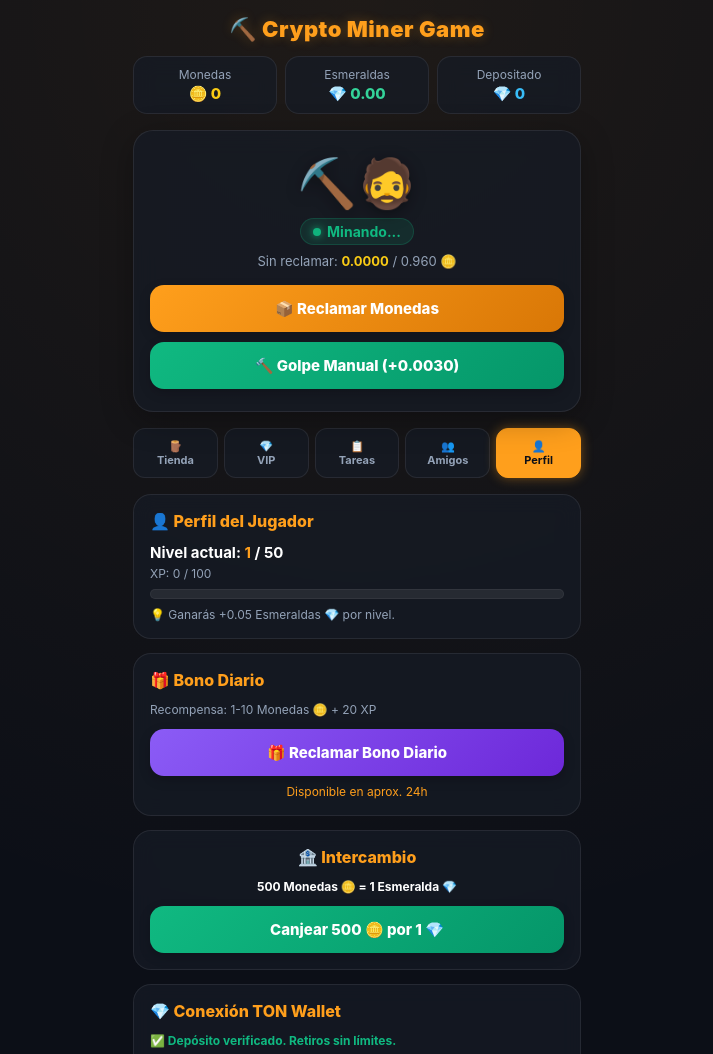
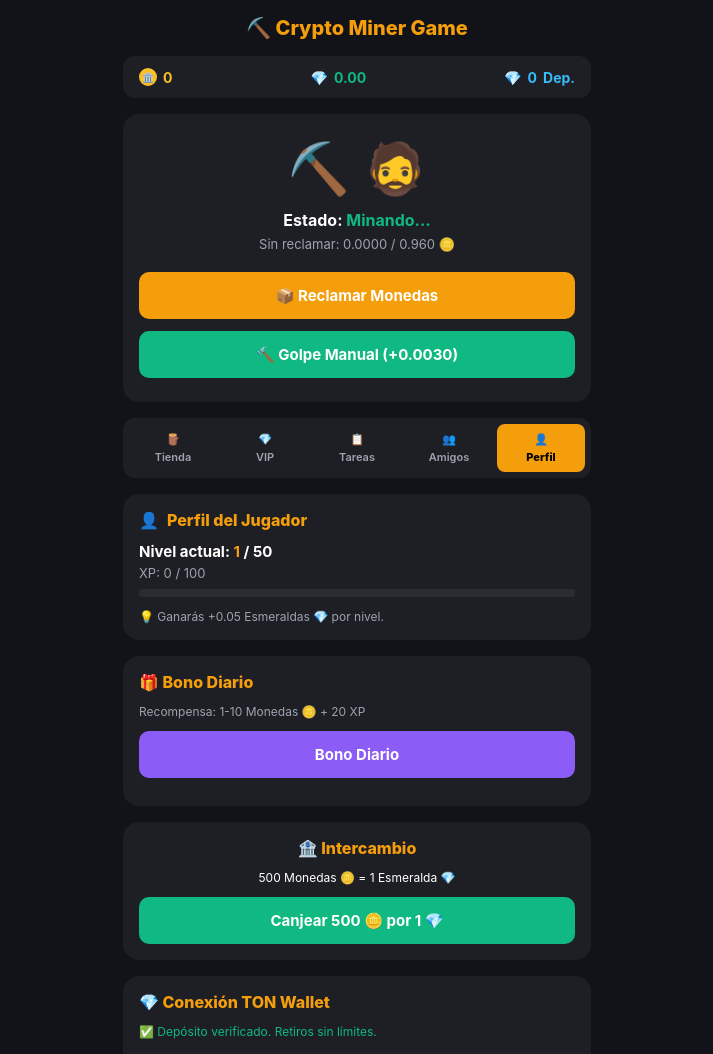
Before and after one commit to arturocorzo666-boop/crypto-miner-webapp, a plain HTML site: page index.html in a window 1280 px wide. Shown: the top 1054 px of the page, without its empty margins (283-996 px from the left). Drawn offline with Linux system fonts and the light colour scheme; a script that the page names is missing.

Commit message:
Update index.html

```diff
--- a/index.html
+++ b/index.html
@@ -9,15 +9,14 @@
     <script src="https://unpkg.com/@tonconnect/ui@latest/dist/tonconnect-ui.min.js"></script>
     <style>
         :root {
-            --bg-main: #0c0f17;
-            --card-bg: rgba(22, 27, 38, 0.75);
-            --card-border: rgba(255, 255, 255, 0.08);
-            --accent-orange: #ff9f1c;
-            --accent-green: #10b981;
-            --accent-blue: #0088cc;
-            --accent-purple: #8b5cf6;
-            --text-primary: #ffffff;
-            --text-secondary: #94a3b8;
+            --bg-dark: #121318;
+            --card-bg: #1e1f25;
+            --orange: #f59e0b;
+            --green: #10b981;
+            --blue: #38bdf8;
+            --purple: #8b5cf6;
+            --text-main: #ffffff;
+            --text-sub: #9ca3af;
         }
 
         * {
@@ -30,274 +29,239 @@
         }
 
         body {
-            background-color: var(--bg-main);
-            background-image: radial-gradient(circle at 50% 0%, rgba(255, 159, 28, 0.08), transparent 70%);
-            color: var(--text-primary);
+            background-color: var(--bg-dark);
+            color: var(--text-main);
             padding: 16px;
             padding-bottom: 40px;
-            max-width: 480px;
+            max-width: 500px;
             margin: 0 auto;
         }
 
-        /* --- MARCADORES SUPERIORES --- */
-        .header-title {
-            text-align: center;
-            font-size: 22px;
-            font-weight: 900;
-            letter-spacing: 0.5px;
-            color: var(--accent-orange);
-            margin-bottom: 14px;
-            text-shadow: 0 0 12px rgba(255, 159, 28, 0.3);
-        }
-
-        .stats-grid {
-            display: grid;
-            grid-template-columns: repeat(3, 1fr);
+        /* --- TÍTULO PRINCIPAL --- */
+        .app-title {
+            font-size: 20px;
+            font-weight: 800;
+            color: var(--orange);
+            display: flex;
+            align-items: center;
+            justify-content: center;
             gap: 8px;
             margin-bottom: 16px;
         }
 
-        .stat-card {
+        /* --- BARRA DE ESTADÍSTICAS (Igual a la imagen) --- */
+        .stats-bar {
+            display: flex;
+            justify-content: space-between;
+            align-items: center;
             background: var(--card-bg);
-            border: 1px solid var(--card-border);
-            backdrop-filter: blur(10px);
-            border-radius: 14px;
-            padding: 10px 6px;
-            text-align: center;
-            display: flex;
-            flex-direction: column;
-            align-items: center;
-            gap: 2px;
-        }
-
-        .stat-value {
-            font-size: 15px;
-            font-weight: 800;
-        }
-
-        .stat-value.coins { color: #facc15; }
-        .stat-value.gems { color: #34d399; }
-        .stat-value.dep { color: #38bdf8; }
-
-        /* --- ZONA DE MINADO CENTRAL --- */
-        .mining-hero {
-            background: var(--card-bg);
-            border: 1px solid var(--card-border);
-            backdrop-filter: blur(12px);
-            border-radius: 20px;
-            padding: 22px 16px;
-            text-align: center;
-            box-shadow: 0 8px 32px rgba(0, 0, 0, 0.3);
+            border-radius: 12px;
+            padding: 12px 16px;
             margin-bottom: 16px;
         }
 
-        .miner-avatar {
-            font-size: 48px;
-            margin-bottom: 6px;
-            display: inline-block;
-            filter: drop-shadow(0 4px 8px rgba(0, 0, 0, 0.4));
-        }
-
-        .status-badge {
-            display: inline-flex;
+        .stat-item {
+            display: flex;
             align-items: center;
             gap: 6px;
             font-size: 14px;
             font-weight: 700;
-            color: var(--accent-green);
-            background: rgba(16, 185, 129, 0.12);
-            padding: 4px 12px;
-            border-radius: 20px;
-            border: 1px solid rgba(16, 185, 129, 0.2);
-            margin-bottom: 8px;
         }
 
-        .status-dot {
-            width: 8px;
-            height: 8px;
-            background-color: var(--accent-green);
+        /* Colores exactos de los textos en la barra superior */
+        .val-coins { color: #fbbf24; }
+        .val-gems { color: var(--green); }
+        .val-dep { color: var(--blue); }
+
+        /* Icono del banco dorado aproximado */
+        .bank-icon {
+            background: #fbbf24;
+            color: #000;
             border-radius: 50%;
-            box-shadow: 0 0 8px var(--accent-green);
-            animation: pulse 1.5s infinite;
+            width: 18px;
+            height: 18px;
+            display: inline-flex;
+            align-items: center;
+            justify-content: center;
+            font-size: 10px;
         }
 
-        @keyframes pulse {
-            0% { opacity: 0.4; }
-            50% { opacity: 1; }
-            100% { opacity: 0.4; }
-        }
-
-        .unclaimed-info {
-            font-size: 13px;
-            color: var(--text-secondary);
+        /* --- TARJETA DE MINADO CENTRAL --- */
+        .mining-card {
+            background: var(--card-bg);
+            border-radius: 16px;
+            padding: 24px 16px;
+            text-align: center;
             margin-bottom: 16px;
         }
 
-        .unclaimed-info span {
-            color: #facc15;
-            font-weight: 700;
+        .miner-avatars {
+            font-size: 50px;
+            margin-bottom: 12px;
+            display: flex;
+            justify-content: center;
+            gap: 4px;
         }
 
-        /* BOTONES PRINCIPALES */
+        .status-text {
+            font-size: 16px;
+            font-weight: 700;
+            margin-bottom: 6px;
+        }
+
+        .status-active {
+            color: var(--green);
+        }
+
+        .unclaimed-text {
+            font-size: 13px;
+            color: var(--text-sub);
+            margin-bottom: 20px;
+        }
+
+        /* BOTONES DE ACCIÓN */
         .btn {
             width: 100%;
             padding: 14px;
-            border-radius: 14px;
+            border-radius: 10px;
             border: none;
             font-size: 15px;
-            font-weight: 800;
-            color: #ffffff;
+            font-weight: 700;
+            color: #fff;
             cursor: pointer;
             display: flex;
             align-items: center;
             justify-content: center;
             gap: 8px;
-            transition: all 0.15s ease;
-            box-shadow: 0 4px 12px rgba(0, 0, 0, 0.2);
+            margin-bottom: 12px;
         }
 
-        .btn:active {
-            transform: scale(0.98);
-        }
+        .btn:active { opacity: 0.8; }
 
-        .btn-claim {
-            background: linear-gradient(135deg, #ff9f1c, #d97706);
-            margin-bottom: 10px;
-        }
+        .btn-claim { background-color: var(--orange); }
+        .btn-hit { background-color: var(--green); margin-bottom: 0; }
 
-        .btn-hit {
-            background: linear-gradient(135deg, #10b981, #059669);
-        }
-
-        /* --- MENÚ DE PESTAÑAS --- */
-        .tabs-nav {
+        /* --- MENÚ DE PESTAÑAS (En un solo contenedor oscuro) --- */
+        .tabs-container {
+            background: var(--card-bg);
+            border-radius: 12px;
             display: grid;
             grid-template-columns: repeat(5, 1fr);
-            gap: 6px;
+            padding: 6px;
+            gap: 4px;
             margin-bottom: 16px;
         }
 
-        .tab-item {
-            background: var(--card-bg);
-            border: 1px solid var(--card-border);
-            border-radius: 12px;
-            padding: 10px 2px;
-            color: var(--text-secondary);
+        .tab-btn {
+            padding: 8px 0;
+            color: var(--text-sub);
             font-size: 11px;
-            font-weight: 700;
-            text-align: center;
-            cursor: pointer;
+            font-weight: 600;
             display: flex;
             flex-direction: column;
             align-items: center;
             gap: 4px;
-            transition: all 0.2s ease;
+            cursor: pointer;
+            border-radius: 8px;
         }
 
-        .tab-item.active {
-            background: var(--accent-orange);
-            color: #0c0f17;
-            border-color: var(--accent-orange);
-            box-shadow: 0 0 12px rgba(255, 159, 28, 0.4);
+        .tab-btn.active {
+            background-color: var(--orange);
+            color: #000;
+            font-weight: 800;
         }
 
-        /* --- BLOQUES DE SECCIÓN --- */
+        /* --- BLOQUES DE SECCIÓN (Perfil, Bono, etc.) --- */
         .section-card {
             background: var(--card-bg);
-            border: 1px solid var(--card-border);
-            backdrop-filter: blur(10px);
-            border-radius: 18px;
+            border-radius: 16px;
             padding: 16px;
-            margin-bottom: 14px;
+            margin-bottom: 16px;
         }
 
-        .section-header {
+        .section-title {
             font-size: 16px;
             font-weight: 800;
-            color: var(--accent-orange);
-            margin-bottom: 12px;
+            color: var(--orange);
             display: flex;
             align-items: center;
             gap: 8px;
+            margin-bottom: 12px;
         }
 
-        /* Perfil / Barra XP */
-        .xp-bar-container {
+        .icon-blue { color: var(--blue); }
+
+        /* Textos del Perfil */
+        .profile-text {
+            font-size: 15px;
+            font-weight: 700;
+            margin-bottom: 4px;
+        }
+
+        .xp-text {
+            font-size: 13px;
+            color: var(--text-sub);
+            margin-bottom: 8px;
+        }
+
+        .xp-bar-bg {
             width: 100%;
-            height: 10px;
-            background: rgba(255, 255, 255, 0.08);
-            border-radius: 6px;
-            overflow: hidden;
-            margin: 8px 0;
-            border: 1px solid rgba(255, 255, 255, 0.05);
+            height: 8px;
+            background: #2a2c33;
+            border-radius: 4px;
+            margin-bottom: 12px;
         }
 
         .xp-bar-fill {
             width: 0%;
             height: 100%;
-            background: linear-gradient(90deg, #8b5cf6, #c084fc);
-            border-radius: 6px;
-            transition: width 0.3s ease;
+            background: var(--orange);
+            border-radius: 4px;
         }
 
-        .subtext {
+        .hint-text {
             font-size: 12px;
-            color: var(--text-secondary);
+            color: var(--text-sub);
         }
 
-        /* Botón Morado */
-        .btn-purple {
-            background: linear-gradient(135deg, #8b5cf6, #6d28d9);
-        }
+        /* Bono Diario */
+        .btn-purple { background-color: var(--purple); }
 
-        /* TON Wallet */
-        .verified-badge {
-            display: flex;
-            align-items: center;
-            gap: 6px;
-            color: var(--accent-green);
-            font-size: 12px;
-            font-weight: 700;
-            margin-bottom: 12px;
-        }
-
-        .wallet-center {
+        /* Wallet TON */
+        .wallet-container {
             display: flex;
             justify-content: center;
-            margin-bottom: 10px;
+            margin-bottom: 12px;
         }
     </style>
 </head>
 <body>
 
-    <!-- CABECERA DE LA APP -->
-    <h1 class="header-title">⛏️ Crypto Miner Game</h1>
+    <!-- TÍTULO -->
+    <div class="app-title">⛏️ Crypto Miner Game</div>
 
-    <div class="stats-grid">
-        <div class="stat-card">
-            <span class="subtext">Monedas</span>
-            <span class="stat-value coins">🪙 <span id="val-coins">0</span></span>
+    <!-- BARRA DE ESTADÍSTICAS SUPERIOR -->
+    <div class="stats-bar">
+        <div class="stat-item val-coins">
+            <span class="bank-icon">🏛️</span> <span id="val-coins">0</span>
         </div>
-        <div class="stat-card">
-            <span class="subtext">Esmeraldas</span>
-            <span class="stat-value gems">💎 <span id="val-gems">0.00</span></span>
+        <div class="stat-item val-gems">
+            💎 <span id="val-gems">0.00</span>
         </div>
-        <div class="stat-card">
-            <span class="subtext">Depositado</span>
-            <span class="stat-value dep">💎 <span id="val-dep">0</span></span>
+        <div class="stat-item val-dep">
+            💎 <span id="val-dep">0</span> Dep.
         </div>
     </div>
 
-    <!-- ZONA DE MINADO CENTRAL -->
-    <div class="mining-hero">
-        <div class="miner-avatar">⛏️🧔</div>
-        <div>
-            <div class="status-badge">
-                <span class="status-dot"></span>
-                <span>Minando...</span>
-            </div>
+    <!-- ÁREA PRINCIPAL DE MINADO -->
+    <div class="mining-card">
+        <div class="miner-avatars">⛏️ 🧔</div>
+
+        <div class="status-text">
+            Estado: <span class="status-active">Minando...</span>
         </div>
-        <div class="unclaimed-info">
+
+        <div class="unclaimed-text">
             Sin reclamar: <span id="unclaimed-val">0.0000</span> / 0.960 🪙
         </div>
 
@@ -309,50 +273,53 @@
         </button>
     </div>
 
-    <!-- MENÚ / NAVEGACIÓN -->
-    <div class="tabs-nav">
-        <div class="tab-item" onclick="cambiarTab('tienda')">🪵<br>Tienda</div>
-        <div class="tab-item" onclick="cambiarTab('vip')">💎<br>VIP</div>
-        <div class="tab-item" onclick="cambiarTab('tareas')">📋<br>Tareas</div>
-        <div class="tab-item" onclick="cambiarTab('amigos')">👥<br>Amigos</div>
-        <div class="tab-item active" onclick="cambiarTab('perfil')">👤<br>Perfil</div>
+    <!-- MENÚ DE PESTAÑAS UNIFICADO -->
+    <div class="tabs-container">
+        <div class="tab-btn" onclick="cambiarTab('tienda')">🪵<span>Tienda</span></div>
+        <div class="tab-btn" onclick="cambiarTab('vip')">💎<span>VIP</span></div>
+        <div class="tab-btn" onclick="cambiarTab('tareas')">📋<span>Tareas</span></div>
+        <div class="tab-btn" onclick="cambiarTab('amigos')">👥<span>Amigos</span></div>
+        <div class="tab-btn active" onclick="cambiarTab('perfil')">👤<span>Perfil</span></div>
     </div>
 
     <!-- SECCIÓN: PERFIL DEL JUGADOR -->
     <div class="section-card">
-        <div class="section-header">👤 Perfil del Jugador</div>
-        <div style="font-weight: 700; font-size: 15px;">
-            Nivel actual: <span style="color: var(--accent-orange);" id="lvl-val">1</span> / 50
+        <div class="section-title">
+            <span class="icon-blue">👤</span> Perfil del Jugador
         </div>
-        <div class="subtext" style="margin-top: 4px;">XP: <span id="xp-val">0</span> / 100</div>
+        <div class="profile-text">
+            Nivel actual: <span style="color: var(--orange);" id="lvl-val">1</span> / 50
+        </div>
+        <div class="xp-text">XP: <span id="xp-val">0</span> / 100</div>
 
-        <div class="xp-bar-container">
+        <div class="xp-bar-bg">
             <div class="xp-bar-fill" id="xp-fill"></div>
         </div>
 
-        <div class="subtext">
+        <div class="hint-text">
             💡 Ganarás +0.05 Esmeraldas 💎 por nivel.
         </div>
     </div>
 
     <!-- SECCIÓN: BONO DIARIO -->
     <div class="section-card">
-        <div class="section-header">🎁 Bono Diario</div>
-        <div class="subtext" style="margin-bottom: 12px;">
+        <div class="section-title">
+            🎁 Bono Diario
+        </div>
+        <div class="hint-text" style="margin-bottom: 12px;">
             Recompensa: 1-10 Monedas 🪙 + 20 XP
         </div>
         <button class="btn btn-purple" onclick="reclamarBono()">
-            🎁 Reclamar Bono Diario
+            Bono Diario
         </button>
-        <div class="subtext" style="color: var(--accent-orange); text-align: center; margin-top: 8px;">
-            Disponible en aprox. 24h
-        </div>
     </div>
 
     <!-- SECCIÓN: INTERCAMBIO -->
-    <div class="section-card" style="text-align: center;">
-        <div class="section-header" style="justify-content: center;">🏦 Intercambio</div>
-        <div class="subtext" style="margin-bottom: 12px; color: #ffffff; font-weight: 700;">
+    <div class="section-card">
+        <div class="section-title" style="justify-content: center;">
+            🏦 Intercambio
+        </div>
+        <div class="hint-text" style="text-align: center; margin-bottom: 12px; color: #fff;">
             500 Monedas 🪙 = 1 Esmeralda 💎
         </div>
         <button class="btn btn-hit" onclick="canjearMonedas()">
@@ -362,21 +329,23 @@
 
     <!-- SECCIÓN: CONEXIÓN TON WALLET -->
     <div class="section-card">
-        <div class="section-header">💎 Conexión TON Wallet</div>
-        <div class="verified-badge">
+        <div class="section-title">
+            💎 Conexión TON Wallet
+        </div>
+        <div class="hint-text" style="color: var(--green); margin-bottom: 12px;">
             ✅ Depósito verificado. Retiros sin límites.
         </div>
 
-        <div class="wallet-center">
+        <div class="wallet-container">
             <div id="ton-connect-button"></div>
         </div>
 
-        <button class="btn btn-purple" style="margin-top: 8px;" onclick="depositarEsmeraldas()">
+        <button class="btn btn-purple" onclick="depositarEsmeraldas()">
             ➕ Depositar 3 Esmeraldas
         </button>
     </div>
 
-    <!-- LÓGICA DE JUEGO (MANTENIDA E INTEGRADA) -->
+    <!-- LÓGICA DE JUEGO (MANTENIDA EXACTA) -->
     <script>
         // Inicialización Telegram WebApp
         const tg = window.Telegram?.WebApp;
@@ -390,7 +359,7 @@
             buttonRootId: 'ton-connect-button'
         });
 
-        // Variables del juego (Inicio en cero)
+        // Variables del juego (Inicio en 0)
         let monedas = 0;
         let esmeraldas = 0.00;
         let depEsmeraldas = 0;
@@ -405,7 +374,7 @@
             }
         }, 1000);
 
-        // Funciones de interacción
+        // Funciones
         function reclamarMonedas() {
             monedas += sinReclamar;
             sinReclamar = 0.0;
@@ -437,11 +406,11 @@
         }
 
         function depositarEsmeraldas() {
-            alert("Redirigiendo a depósito de Esmeraldas...");
+            alert("Redirigiendo a depósito...");
         }
 
         function cambiarTab(nombreTab) {
-            console.log("Cambiando a pestaña:", nombreTab);
+            console.log("Pestaña activa:", nombreTab);
         }
     </script>
 </body>
```
